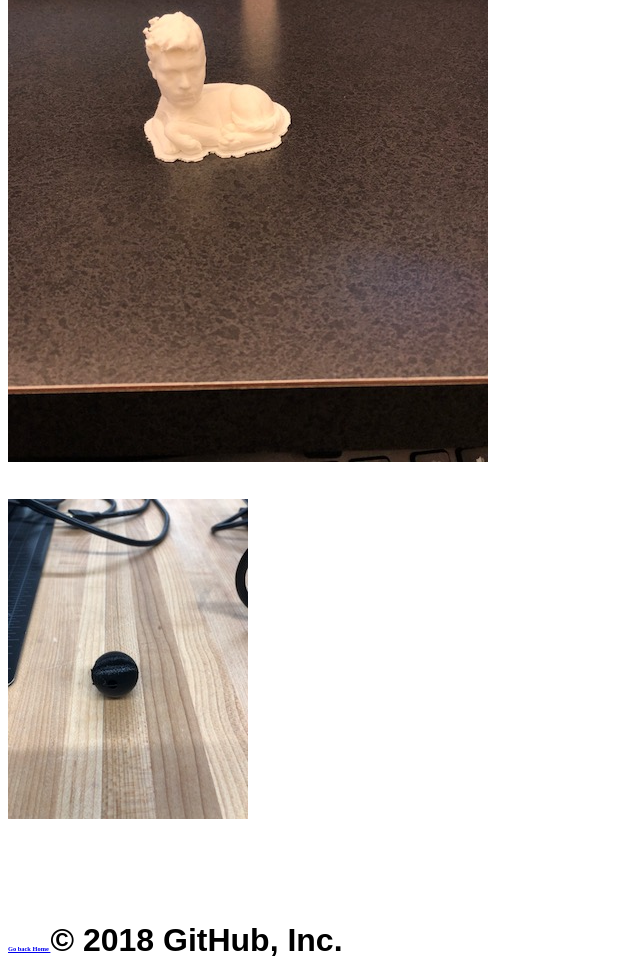
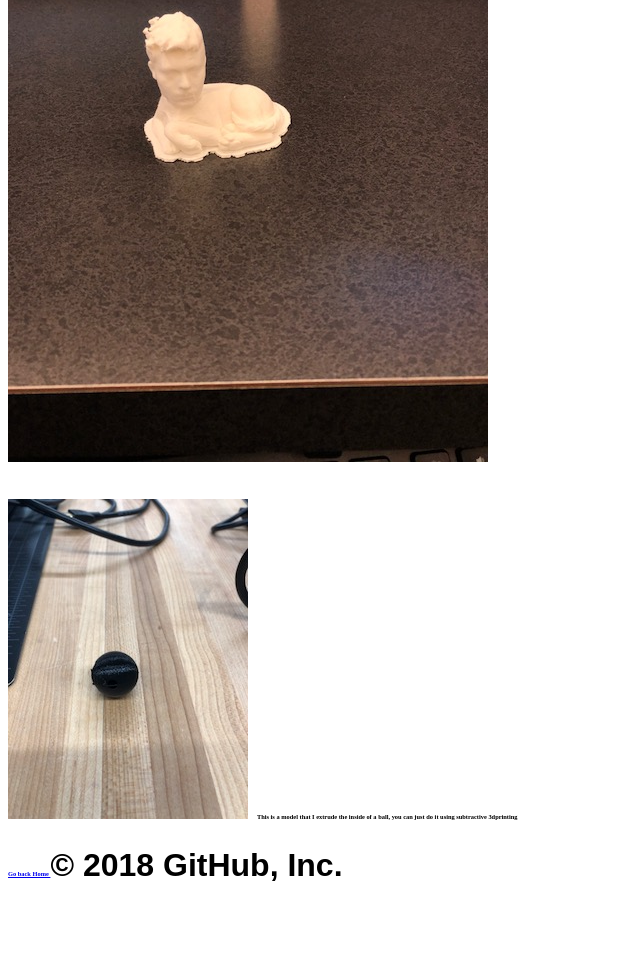
Before and after one commit to wrafab/IssaM, a plain HTML site: page week5.html in a window 1280 px wide. Shown: the part 371-1351 px from the top of the page, without its empty margins (0-640 px from the left). After the commit the page ends 1276 px from the top, so only its background shows below. Drawn offline with Linux system fonts and the light colour scheme.

Commit message:
Update week5.html

```diff
--- a/week5.html
+++ b/week5.html
@@ -83,7 +83,7 @@
        <br>
 
 
-       <img src="IMG_4058.jpg"/>
+       <img src="IMG_4058.jpg"/> <a> This is a model that I extrude the inside of a ball, you can just do it using subtractive  3dprinting <a/>
 
 
 
```
